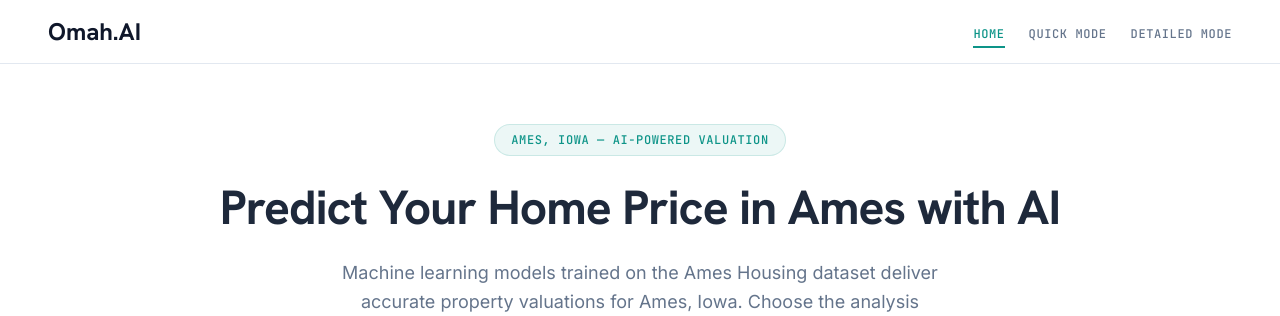
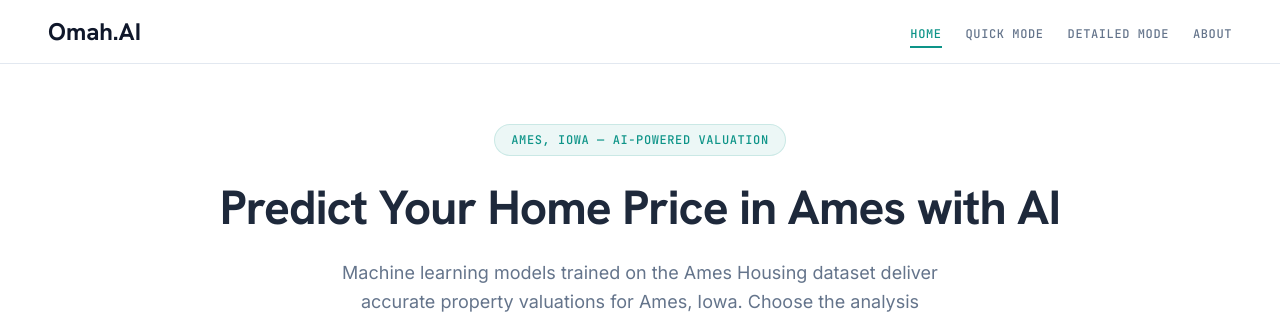
Before and after one commit to AkmalFazli27/house-prices-prediction, a FastAPI app: page / in a window 1280 px wide. Shown: the top 316 px of the page. Run offline with FastAPI, Linux system fonts and the light colour scheme; parts of the project's set-up code (start-up, migrations or seed data) failed here and were passed over.

Commit message:
feat(about): add About link to navbar in all templates

```diff
--- a/app/templates/detail.html
+++ b/app/templates/detail.html
@@ -22,6 +22,7 @@
         <li><a href="/">Home</a></li>
         <li><a href="/simple">Quick Mode</a></li>
         <li><a href="/detail" class="active" aria-current="page">Detailed Mode</a></li>
+        <li><a href="/about">About</a></li>
       </ul>
     </div>
   </nav>
--- a/app/templates/index.html
+++ b/app/templates/index.html
@@ -22,6 +22,7 @@
         <li><a href="/" class="active" aria-current="page">Home</a></li>
         <li><a href="/simple">Quick Mode</a></li>
         <li><a href="/detail">Detailed Mode</a></li>
+        <li><a href="/about">About</a></li>
       </ul>
     </div>
   </nav>
--- a/app/templates/simple.html
+++ b/app/templates/simple.html
@@ -22,6 +22,7 @@
         <li><a href="/">Home</a></li>
         <li><a href="/simple" class="active" aria-current="page">Quick Mode</a></li>
         <li><a href="/detail">Detailed Mode</a></li>
+        <li><a href="/about">About</a></li>
       </ul>
     </div>
   </nav>
```
